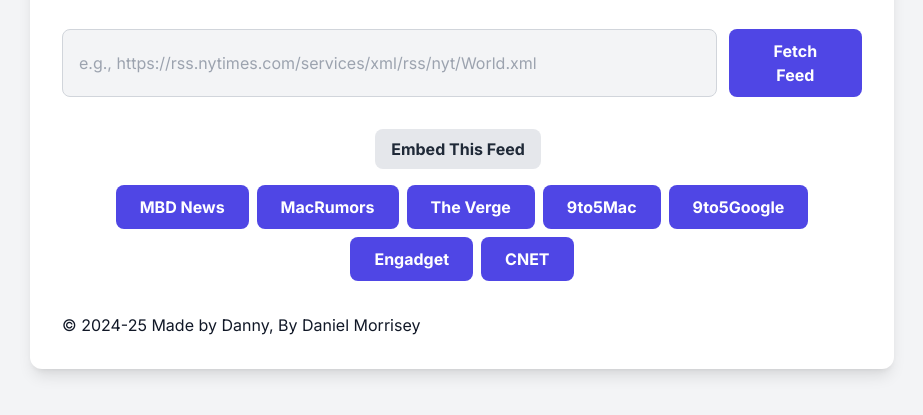
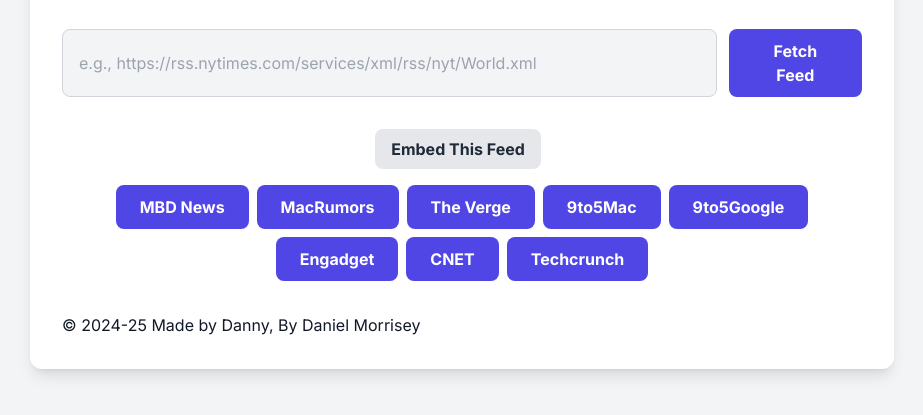
Before and after one commit to therealfuntimeswithdanny/feedit, a plain HTML site: page index.html in a window 1280 px wide. Shown: the part 139-554 px from the top of the page, without its empty margins (178-1101 px from the left). Drawn offline with nearby package versions, Linux system fonts and the light colour scheme.

Commit message:
small update

```diff
--- a/index.html
+++ b/index.html
@@ -71,6 +71,9 @@
                     </div>
                     <div class="flex items-center gap-1">
                         <a href="/index.html?feed=https://www.cnet.com/rss/all/" class="bg-indigo-600 hover:bg-indigo-700 text-white font-bold py-2.5 px-6 rounded-lg transition duration-300 ease-in-out transform hover:scale-105 focus:outline-none focus:ring-2 focus:ring-offset-2 focus:ring-indigo-500">CNET</a>
+                    </div>
+                    <div class="flex items-center gap-1">
+                        <a href="/index.html?feed=https://techcrunch.com/feed/" class="bg-indigo-600 hover:bg-indigo-700 text-white font-bold py-2.5 px-6 rounded-lg transition duration-300 ease-in-out transform hover:scale-105 focus:outline-none focus:ring-2 focus:ring-offset-2 focus:ring-indigo-500">Techcrunch</a>
                     </div>
                     <!-- ...add more buttons here as needed... -->
                 </div>
```
